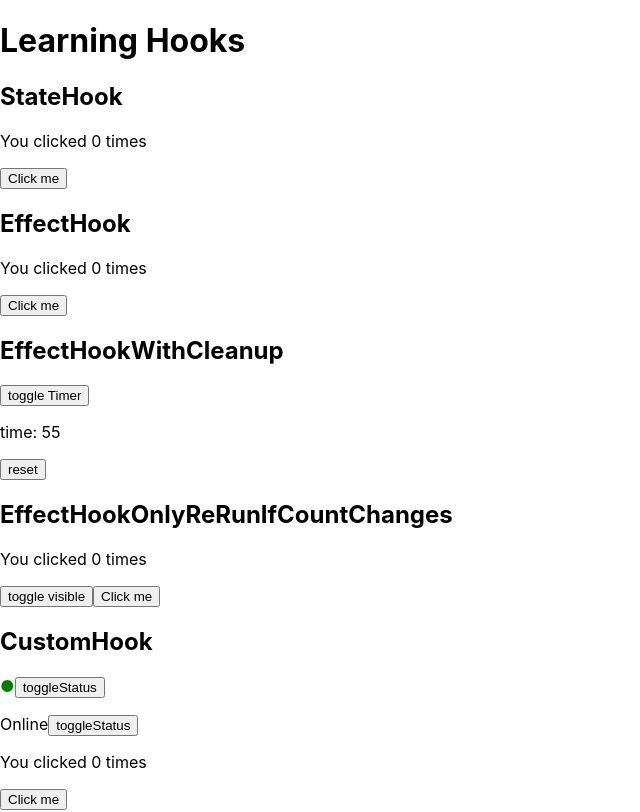
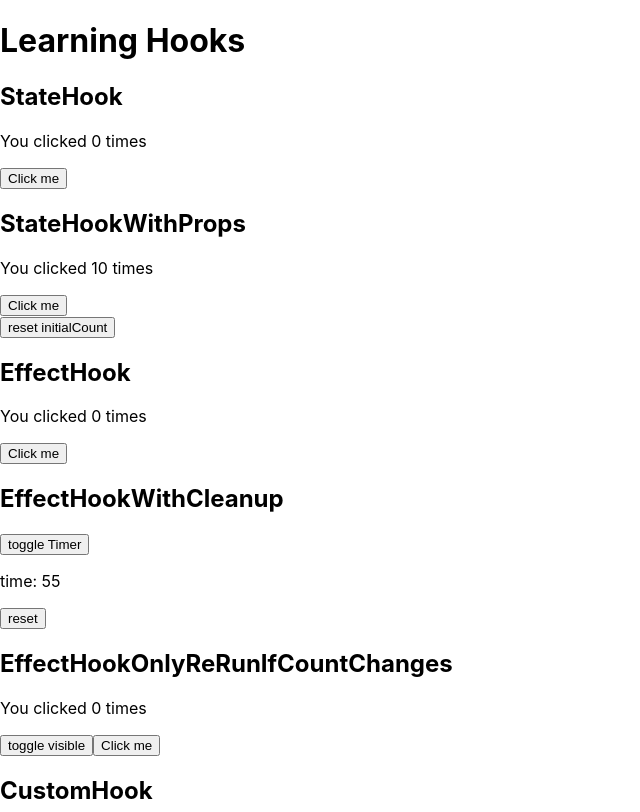
Before and after one commit to soarflat-sandbox/react-hooks, a React (Create React App) app: page / in a window 1280 px wide. Shown: the top 812 px of the page, without its empty margins (0-640 px from the left). Built offline with nearby package versions, Linux system fonts and the light colour scheme; the HTML template or start-up script is replaced by a standard one.

Commit message:
feat: で宣言した State を Props で更新するサンプルを追加 (#9)

```diff
--- a/src/App.tsx
+++ b/src/App.tsx
@@ -1,5 +1,6 @@
 import React from 'react';
 import StateHook from './components/StateHook';
+import StateHookWithProps from './components/StateHookWithProps';
 import EffectHook from './components/EffectHook';
 import EffectHookWithCleanup from './components/EffectHookWithCleanup';
 import EffectHookOnlyReRunIfCountChanges from './components/EffectHookOnlyReRunIfCountChanges';
@@ -13,6 +14,7 @@ const App: React.FC = () => {
     <div>
       <h1>Learning Hooks</h1>
       <StateHook />
+      <StateHookWithProps />
       <EffectHook />
       <EffectHookWithCleanup />
       <EffectHookOnlyReRunIfCountChanges />
--- /dev/null
+++ b/src/components/StateHookWithProps.tsx
@@ -0,0 +1,39 @@
+import React, { useState, useEffect } from 'react';
+
+type Props = {
+  initialCount: number;
+};
+
+// `useState()`で宣言した State が Props でも更新されるコンポーネント
+const Component: React.FC<Props> = ({ initialCount }) => {
+  const [count, setCount] = useState(initialCount);
+
+  // props.initialCount が更新されたら、コンポーネントの State を更新
+  useEffect(() => {
+    setCount(initialCount);
+  }, [initialCount]);
+
+  return (
+    <div>
+      <p>You clicked {count} times</p>
+      <button onClick={() => setCount(count + 1)}>Click me</button>
+    </div>
+  );
+};
+
+const StateHookWithProps: React.FC = () => {
+  const [count, setCount] = useState(10);
+  const reset = () => {
+    setCount(Math.floor(Math.random() * 10000));
+  };
+
+  return (
+    <div>
+      <h2>StateHookWithProps</h2>
+      <Component initialCount={count} />
+      <button onClick={reset}>reset initialCount</button>
+    </div>
+  );
+};
+
+export default StateHookWithProps;
```
